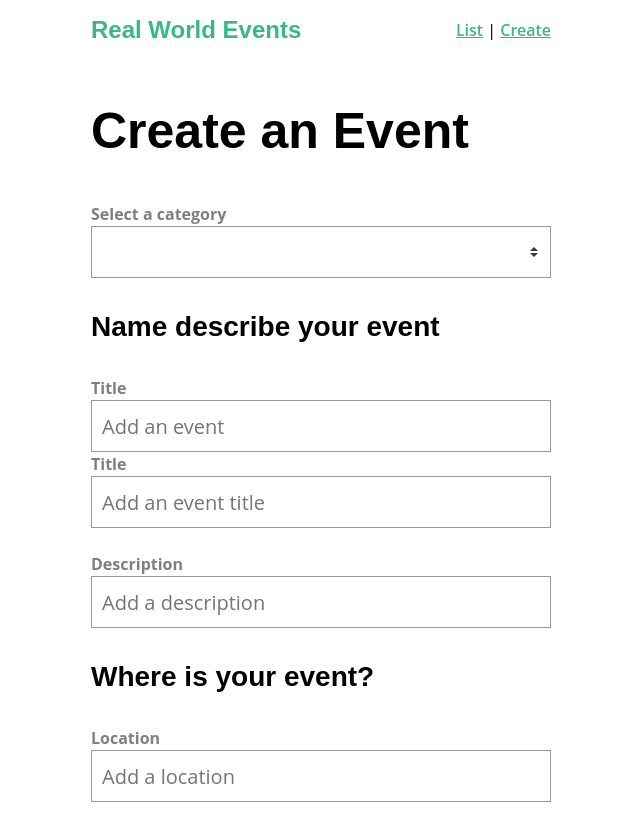
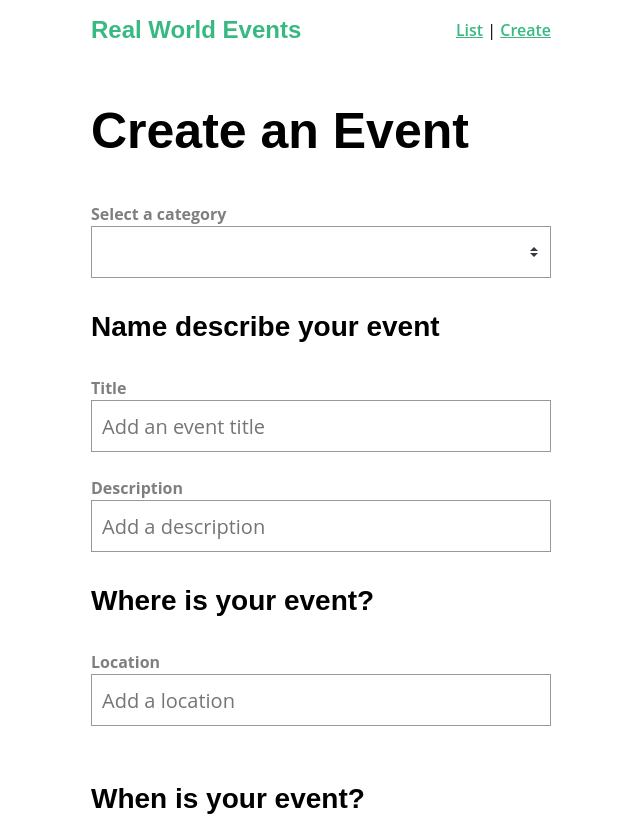
Before and after one commit to rozhansh43/next-level-vue, a Vue app: page /event/create in a window 1280 px wide. Shown: the top 816 px of the page, without its empty margins (319-959 px from the left). Built offline with nearby package versions, Linux system fonts and the light colour scheme.

Commit message:
base select added

```diff
--- a/src/components/BaseInput.vue
+++ b/src/components/BaseInput.vue
@@ -3,7 +3,7 @@
     <label v-if="label">
       {{ label }}
     </label>
-    <input type="text" placeholder="Add an event" @input="updateValue">
+    <input :value="value" @input="updateValue">
   </div>
 </template>
 
@@ -15,6 +15,7 @@ export default {
       default: ''
     }
   },
+  value: [String, Number],
   methods: {
     updateValue(event) {
       this.$emit('input', event.target.value)
--- a/src/views/EventCreate.vue
+++ b/src/views/EventCreate.vue
@@ -9,7 +9,7 @@
 
       <h3>Name describe your event</h3>
 
-      <BaseInput label="Title" v-model="event.title"/>
+      <!-- <BaseInput label="Title" v-model="event.title" type="text" v-bind="$attrs" class="field" placeholder="Location"/> -->
 
       <div class="field">
         <label>
@@ -36,7 +36,7 @@
           Location
         </label>
 
-        <input v-model="event.location" type="text" placeholder="Add a location"/>
+        <input v-model="event.location" type="text" placeholder="Add a location" v-bind="$attrs" class="field"/>
       </div>
 
       <h3>
@@ -74,6 +74,7 @@ import Datepicker from 'vuejs-datepicker'
 import NProgress from 'nprogress'
 
 export default {
+  inheritAttrs :false,
   components: {
     Datepicker
   },
```
Also changed, not shown: src/components/BaseSelect.vue (added).
